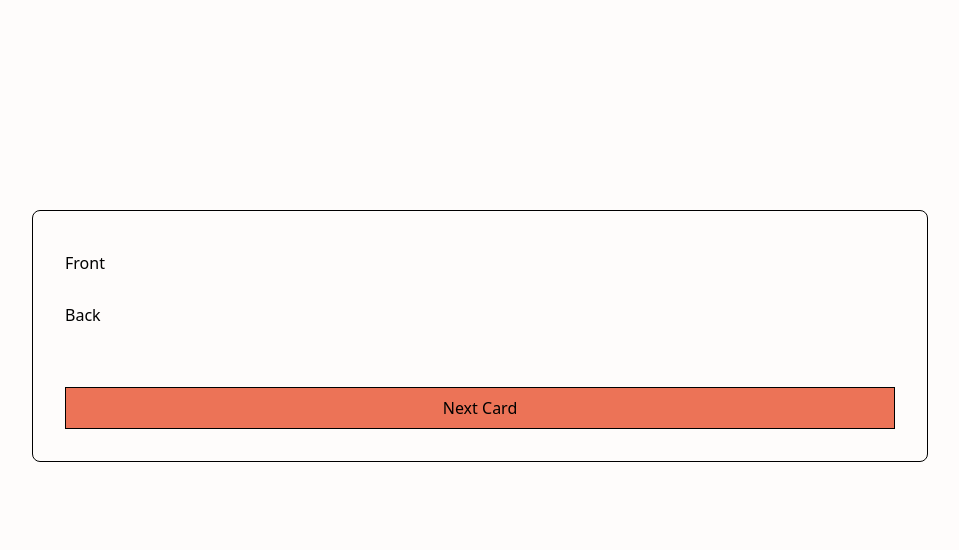
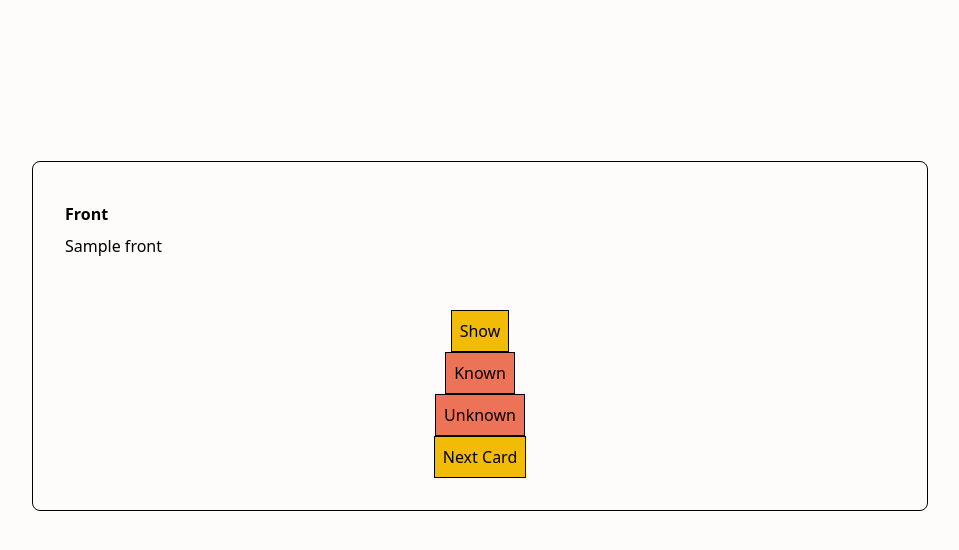
Before and after one commit to Luke1245/ahcs-final-project, a Flask app: template app/templates/revise_deck.html in a window 1280 px wide. Shown: the part 64-614 px from the top of the page, without its empty margins (160-1119 px from the left). Run offline with Flask 3, Linux system fonts and the light colour scheme; the template is opened without the code that fills it: most values are stand-ins (such as "Sample title", 1, 10 or a date in 2020); style sheets or scripts are compiled from the project's sources.

Commit message:
Revise deck functionality, some fixes needed

```diff
--- a/app/static/src/index.js
+++ b/app/static/src/index.js
@@ -11,3 +11,17 @@ async function add_deck() {
     location.reload();
     return false;
 }
+
+function change_card_state() {
+    let button = document.querySelector('#card_state');
+    let card_back = document.querySelector('#card_back')
+
+    if (button.innerText == 'Show') {
+        button.innerHTML = 'Hide';
+        card_back.classList.remove('hidden')
+    }
+    else {
+        button.innerHTML = "Show";
+        card_back.classList.add('hidden')
+    }
+}
--- a/app/templates/revise_deck.html
+++ b/app/templates/revise_deck.html
@@ -5,19 +5,51 @@
       <div class="w-full max-w-4xl px-8 py-8 mx-auto bg-white border rounded-lg">
         <div class="max-w-full space-y-3">
             <div>
-              <label class="block py-2">Front</label>
+              <label class="block py-2 font-bold">Front</label>
+              <p>{{  card.front }}</p>
             </div>
-            <div>
-              <label class="block py-2">Back</label>
+            <div id ="card_back" class="hidden">
+              <label class="block py-2 font-bold">Back</label>
+              <p>{{  card.back }}</p>
             </div>
-            <div class="pt-10">
+            <div class="pt-10 flex flex-col items-center">
               <button
-                type="submit"
-                class="bg-burnt-sienna border w-full py-2 px-2 rounded-none"
-                value="Submit"
+                type="button"
+                id = "card_state"
+                class="bg-amber border w-fit-content py-2 px-2 rounded-none"
+                value="known"
+                onclick="change_card_state()"
+              >
+                Show
+              </button>
+              <form action="/update_card">
+                <button
+                  type="submit"
+                  name="familiarity"
+                  class="bg-burnt-sienna border w-full py-2 px-2 rounded-none"
+                  value="known"
+                >
+                  Known
+                </button>
+              </form>
+              <form action="update_card">
+                <button
+                  type="submit"
+                  name="familiarity"
+                  class="bg-burnt-sienna border w-full py-2 px-2 rounded-none"
+                  value="unknown"
+                >
+                  Unknown
+                </button>
+              </form>
+              <a href="revise_deck?deck_id={{ card.deck_id }}&card_id={{ card_id }}">
+              <button
+                type="button"
+                class="bg-amber border w-fit-content py-2 px-2 rounded-none"
               >
                 Next Card
               </button>
+              </a>
             </div>
             </div>
         </div>
```
Also changed, not shown: app/cards.py (+9 -0 lines), app/decks.py (+36 -0 lines), app/helpers.py (+21 -1 lines), app/auth.py (line endings or trailing spaces).
